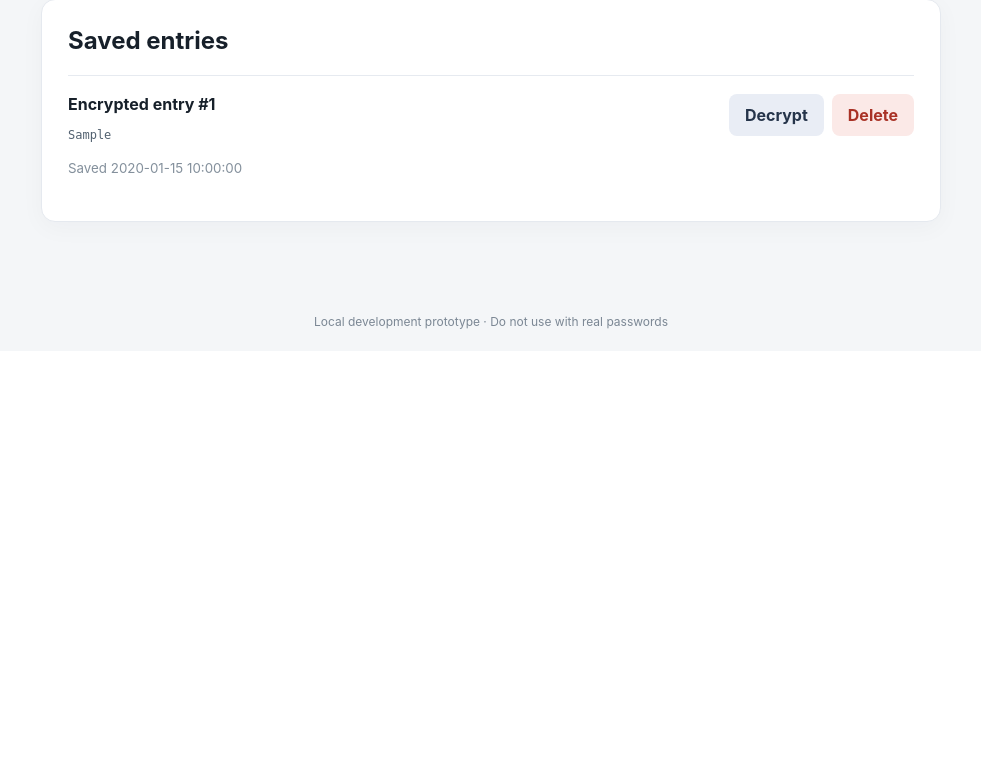
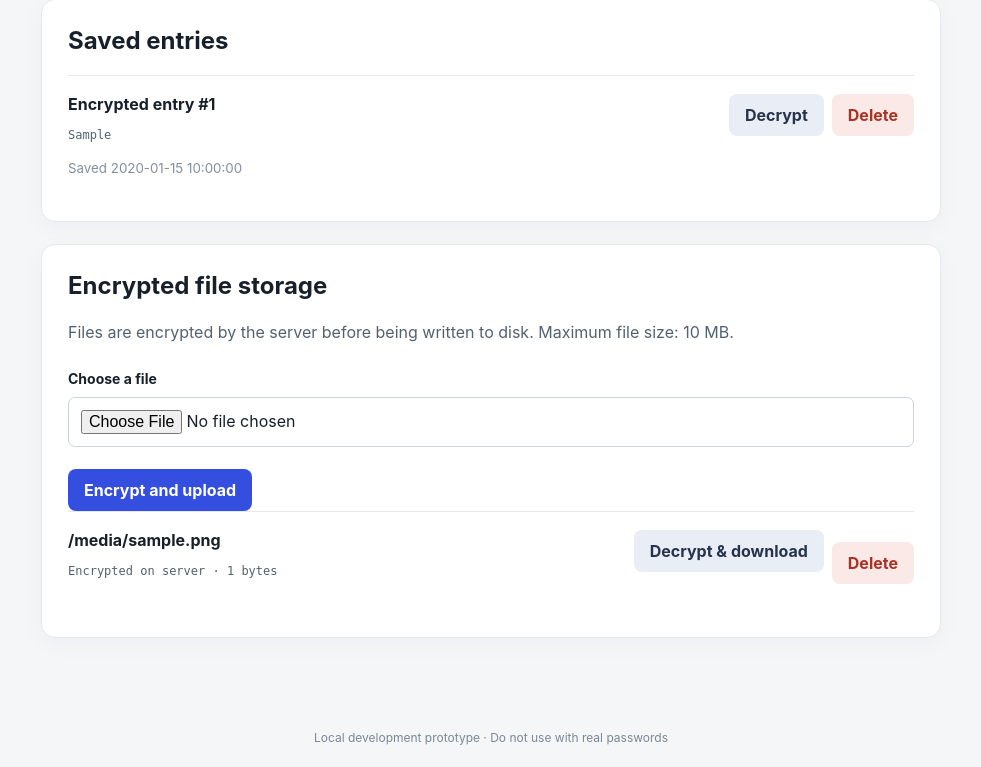
Before and after one commit to BILANIX/password-manager, a Flask app: template templates/vault.html in a window 1280 px wide. Shown: the part 968-1735 px from the top of the page, without its empty margins (149-1130 px from the left). Before the commit the page ends 1297 px from the top, so only its background shows below. Run offline with Flask 3, Linux system fonts and the light colour scheme; the template is opened without the code that fills it: most values are stand-ins (such as "Sample title", 1, 10 or a date in 2020); some libraries are stand-ins or nearby versions.

Commit message:
Checkpoint 2 security and file encryption

```diff
--- a/app.py
+++ b/app.py
@@ -1,18 +1,27 @@
-import os, json, sqlite3, secrets
+import os, json, sqlite3, secrets, uuid, base64
+from io import BytesIO
+from pathlib import Path
 from datetime import timedelta
-from flask import Flask, render_template, request, redirect, url_for, session, flash, jsonify, g
+from flask import Flask, render_template, request, redirect, url_for, session, flash, jsonify, g, send_file
 from argon2 import PasswordHasher
 from argon2.exceptions import VerifyMismatchError
 from flask_wtf.csrf import CSRFProtect
 from flask_limiter import Limiter
 from flask_limiter.util import get_remote_address
+from cryptography.fernet import Fernet, InvalidToken
+from werkzeug.utils import secure_filename
 
 BASE_DIR = os.path.abspath(os.path.dirname(__file__))
-DB_PATH = os.path.join(BASE_DIR, "instance", "password_manager.db")
-os.makedirs(os.path.dirname(DB_PATH), exist_ok=True)
+INSTANCE_DIR = os.path.join(BASE_DIR, "instance")
+DB_PATH = os.path.join(INSTANCE_DIR, "password_manager.db")
+FILES_DIR = os.path.join(INSTANCE_DIR, "encrypted_files")
+FILE_KEY_PATH = os.path.join(INSTANCE_DIR, ".file_encryption_key")
+os.makedirs(INSTANCE_DIR, mode=0o700, exist_ok=True)
+os.makedirs(FILES_DIR, mode=0o700, exist_ok=True)
+app_max_upload_bytes = 10 * 1024 * 1024
 
-# Keep the local development secret stable across application restarts.
 SECRET_KEY_PATH = os.path.join(BASE_DIR, "instance", ".flask_secret_key")
+
 if os.environ.get("FLASK_SECRET_KEY"):
     app_secret_key = os.environ["FLASK_SECRET_KEY"]
 else:
@@ -20,6 +29,7 @@ else:
         with open(SECRET_KEY_PATH, "w") as secret_file:
             secret_file.write(secrets.token_hex(32))
         os.chmod(SECRET_KEY_PATH, 0o600)
+
     with open(SECRET_KEY_PATH, "r") as secret_file:
         app_secret_key = secret_file.read().strip()
 
@@ -28,10 +38,10 @@ app.config.update(
     SECRET_KEY=app_secret_key,
     SESSION_COOKIE_HTTPONLY=True,
     SESSION_COOKIE_SAMESITE="Strict",
-    SESSION_COOKIE_SECURE=False,  # Local HTTP development only. Set True behind HTTPS.
+    SESSION_COOKIE_SECURE=True,
     PERMANENT_SESSION_LIFETIME=timedelta(minutes=30),
+    MAX_CONTENT_LENGTH=app_max_upload_bytes,
 )
-
 csrf = CSRFProtect(app)
 
 limiter = Limiter(
@@ -39,12 +49,43 @@ limiter = Limiter(
     app=app,
     default_limits=[],
 )
+
 hasher = PasswordHasher()
+
+# The server-side file-encryption key is generated once and kept outside the web root.
+# Losing this key makes previously uploaded files unrecoverable.
+if not os.path.exists(FILE_KEY_PATH):
+    with open(FILE_KEY_PATH, "wb") as key_file:
+        key_file.write(Fernet.generate_key())
+    os.chmod(FILE_KEY_PATH, 0o600)
+with open(FILE_KEY_PATH, "rb") as key_file:
+    file_cipher = Fernet(key_file.read().strip())
+
+
+def user_files_dir(user_id):
+    path = os.path.join(FILES_DIR, str(int(user_id)))
+    os.makedirs(path, mode=0o700, exist_ok=True)
+    return path
+
+
+def get_user_files(user_id):
+    files = []
+    for path in Path(user_files_dir(user_id)).glob("*.enc"):
+        try:
+            file_id = path.stem
+            if len(file_id) != 32:
+                continue
+            data = json.loads(file_cipher.decrypt(path.read_bytes()).decode("utf-8"))
+            files.append({"id": file_id, "filename": data["filename"], "size": len(base64.b64decode(data["content"]))})
+        except (InvalidToken, ValueError, KeyError, OSError):
+            continue
+    return sorted(files, key=lambda item: item["filename"].lower())
 
 def get_db():
     if "db" not in g:
         g.db = sqlite3.connect(DB_PATH)
         g.db.row_factory = sqlite3.Row
+        g.db.execute("PRAGMA foreign_keys = ON")
     return g.db
 
 @app.teardown_appcontext
@@ -76,7 +117,7 @@ def security_headers(response):
     response.headers["X-Frame-Options"] = "DENY"
     response.headers["Referrer-Policy"] = "no-referrer"
     response.headers["Content-Security-Policy"] = (
-        "default-src 'self'; script-src 'self' 'wasm-unsafe-eval'; style-src 'self'; "
+       "default-src 'self'; script-src 'self' 'wasm-unsafe-eval'; style-src 'self'; "
         "img-src 'self' data:; object-src 'none'; base-uri 'self'; "
         "frame-ancestors 'none'; form-action 'self'"
     )
@@ -111,7 +152,7 @@ def register():
     return render_template("register.html")
 
 @app.route("/login", methods=["GET", "POST"])
-@limiter.limit("5 per minute")
+@limiter.limit("5 per minute", methods=["POST"])
 def login():
     if request.method == "POST":
         username = request.form.get("username", "").strip()
@@ -141,7 +182,7 @@ def vault():
         "SELECT id, encrypted_payload, created_at FROM vault_entries WHERE user_id = ? ORDER BY id DESC",
         (session["user_id"],)
     ).fetchall()
-    return render_template("vault.html", entries=rows)
+    return render_template("vault.html", entries=rows, files=get_user_files(session["user_id"]))
 
 @app.route("/api/entries", methods=["POST"])
 def add_entry():
@@ -171,10 +212,67 @@ def delete_entry(entry_id):
         return jsonify(error="Entry not found"), 404
     return jsonify(ok=True)
 
+@app.route("/files", methods=["POST"])
+def upload_file():
+    if "user_id" not in session:
+        return redirect(url_for("login"))
+    uploaded = request.files.get("file")
+    if uploaded is None or not uploaded.filename:
+        flash("Choose a file to encrypt and upload.")
+        return redirect(url_for("vault"))
+    original_name = secure_filename(uploaded.filename) or "uploaded-file"
+    content = uploaded.read(app_max_upload_bytes + 1)
+    if not content or len(content) > app_max_upload_bytes:
+        flash("The file must be non-empty and no larger than 10 MB.")
+        return redirect(url_for("vault"))
+    file_id = uuid.uuid4().hex
+    encrypted = file_cipher.encrypt(json.dumps({
+        "filename": original_name,
+        "content": base64.b64encode(content).decode("ascii")
+    }).encode("utf-8"))
+    destination = os.path.join(user_files_dir(session["user_id"]), file_id + ".enc")
+    with open(destination, "xb") as encrypted_file:
+        encrypted_file.write(encrypted)
+    os.chmod(destination, 0o600)
+    flash("File encrypted on the server and saved.")
+    return redirect(url_for("vault"))
+
+
+@app.route("/files/<file_id>/download", methods=["GET"])
+def download_file(file_id):
+    if "user_id" not in session:
+        return redirect(url_for("login"))
+    if len(file_id) != 32 or any(ch not in "0123456789abcdef" for ch in file_id):
+        return "File not found", 404
+    path = os.path.join(user_files_dir(session["user_id"]), file_id + ".enc")
+    try:
+        data = json.loads(file_cipher.decrypt(Path(path).read_bytes()).decode("utf-8"))
+        content = base64.b64decode(data["content"], validate=True)
+    except (OSError, InvalidToken, ValueError, KeyError):
+        return "File not found", 404
+    return send_file(BytesIO(content), as_attachment=True, download_name=data["filename"], mimetype="application/octet-stream")
+
+
+@app.route("/files/<file_id>/delete", methods=["POST"])
+def delete_file(file_id):
+    if "user_id" not in session:
+        return redirect(url_for("login"))
+    if len(file_id) != 32 or any(ch not in "0123456789abcdef" for ch in file_id):
+        return "File not found", 404
+    path = os.path.join(user_files_dir(session["user_id"]), file_id + ".enc")
+    try:
+        os.remove(path)
+    except FileNotFoundError:
+        return "File not found", 404
+    flash("Encrypted file deleted.")
+    return redirect(url_for("vault"))
+
+
 @app.route("/logout", methods=["POST"])
 def logout():
     session.clear()
     return redirect(url_for("index"))
 
 if __name__ == "__main__":
-    app.run(host="127.0.0.1", port=5000, debug=True)
+    # Werkzeug creates a temporary self-signed certificate for local HTTPS.
+    app.run(host="127.0.0.1", port=5000, debug=False, ssl_context="adhoc")
--- a/static/js/vault.js
+++ b/static/js/vault.js
@@ -1,184 +1,98 @@
 const encoder = new TextEncoder();
 const decoder = new TextDecoder();
+const csrfToken = document.querySelector('meta[name="csrf-token"]')?.content || "";
 
 function bytesToBase64(bytes) {
   let binary = "";
-  bytes.forEach(b => binary += String.fromCharCode(b));
+  bytes.forEach((b) => binary += String.fromCharCode(b));
   return btoa(binary);
 }
-
 function base64ToBytes(value) {
   return Uint8Array.from(atob(value), c => c.charCodeAt(0));
 }
-
-async function deriveVaultKey(password, salt, metadata = {}) {
-  let rawKey;
-
-  if (metadata.kdf === "PBKDF2-SHA256") {
-    // Backward compatibility for entries encrypted by the earlier prototype.
-    const material = await crypto.subtle.importKey(
-      "raw", encoder.encode(password), "PBKDF2", false, ["deriveBits"]
-    );
-    rawKey = await crypto.subtle.deriveBits({
-      name: "PBKDF2",
-      salt,
-      iterations: metadata.iterations || 600000,
-      hash: "SHA-256"
-    }, material, 256);
-  } else {
-    // Argon2id: browser-side key derivation.
-    const result = await argon2.hash({
-      pass: password,
-      salt,
-      time: metadata.time || 3,
-      mem: metadata.mem || 65536,
-      hashLen: 32,
-      parallelism: metadata.parallelism || 1,
-      type: argon2.ArgonType.Argon2id
-    });
-    rawKey = result.hash;
-  }
-
-  return crypto.subtle.importKey(
-    "raw", rawKey, { name: "AES-GCM" }, false, ["encrypt", "decrypt"]
+async function deriveVaultKey(password, salt) {
+  const material = await crypto.subtle.importKey(
+    "raw", encoder.encode(password), "PBKDF2", false, ["deriveKey"]
+  );
+  return crypto.subtle.deriveKey(
+    { name: "PBKDF2", salt, iterations: 600000, hash: "SHA-256" },
+    material, { name: "AES-GCM", length: 256 }, false, ["encrypt", "decrypt"]
   );
 }
-
 async function encryptObject(value, password) {
   const salt = crypto.getRandomValues(new Uint8Array(16));
   const iv = crypto.getRandomValues(new Uint8Array(12));
-  const metadata = {
-    kdf: "Argon2id",
-    time: 3,
-    mem: 65536,
-    parallelism: 1
-  };
-
-  const key = await deriveVaultKey(password, salt, metadata);
+  const key = await deriveVaultKey(password, salt);
   const ciphertext = await crypto.subtle.encrypt(
-    { name: "AES-GCM", iv },
-    key,
-    encoder.encode(JSON.stringify(value))
+    { name: "AES-GCM", iv }, key, encoder.encode(JSON.stringify(value))
   );
-
   return JSON.stringify({
-    version: 1,
-    ...metadata,
-    cipher: "AES-256-GCM",
-    salt: bytesToBase64(salt),
-    iv: bytesToBase64(iv),
-    ciphertext: bytesToBase64(new Uint8Array(ciphertext))
+    version: 1, kdf: "PBKDF2-SHA256", iterations: 600000,
+    cipher: "AES-256-GCM", salt: bytesToBase64(salt),
+    iv: bytesToBase64(iv), ciphertext: bytesToBase64(new Uint8Array(ciphertext))
   });
 }
-
 async function decryptObject(payload, password) {
   const data = JSON.parse(payload);
-
-  if (data.version !== 1) {
-    throw new Error("Unsupported encrypted entry format.");
-  }
-
-  if (!["Argon2id", "PBKDF2-SHA256"].includes(data.kdf)) {
-    throw new Error("Unsupported key derivation algorithm.");
-  }
-
-  const key = await deriveVaultKey(
-    password, base64ToBytes(data.salt), data
-  );
-
+  if (data.version !== 1 || data.kdf !== "PBKDF2-SHA256") throw new Error("Unsupported encrypted entry format.");
+  const key = await deriveVaultKey(password, base64ToBytes(data.salt));
   const clear = await crypto.subtle.decrypt(
     { name: "AES-GCM", iv: base64ToBytes(data.iv) },
-    key,
-    base64ToBytes(data.ciphertext)
+    key, base64ToBytes(data.ciphertext)
   );
-
   return JSON.parse(decoder.decode(clear));
 }
-
 const form = document.querySelector("#entry-form");
-
 if (form) {
-  form.addEventListener("submit", async event => {
+  form.addEventListener("submit", async (event) => {
     event.preventDefault();
     const status = document.querySelector("#form-status");
-    status.textContent = "Deriving key and encrypting…";
-
+    status.textContent = "Encrypting…";
     try {
-      const vaultPassword = document.querySelector("#vault-key").value;
+      const keyPassword = document.querySelector("#vault-key").value;
       const record = {
         title: document.querySelector("#entry-title").value,
         username: document.querySelector("#entry-username").value,
         password: document.querySelector("#entry-password").value,
         url: document.querySelector("#entry-url").value
       };
-
-      const encrypted_payload = await encryptObject(record, vaultPassword);
+      const encrypted_payload = await encryptObject(record, keyPassword);
       const response = await fetch("/api/entries", {
         method: "POST",
-        headers: {
-            "Content-Type": "application/json",
-            "X-CSRFToken": document.querySelector('meta[name="csrf-token"]').content
-          },
+        headers: { "Content-Type": "application/json", "X-CSRFToken": csrfToken },
         body: JSON.stringify({ encrypted_payload })
       });
-
-      if (!response.ok) {
-        const result = await response.json();
-        throw new Error(result.error || "Could not save entry.");
-      }
-
+      if (!response.ok) throw new Error((await response.json()).error || "Could not save entry.");
       window.location.reload();
     } catch (error) {
       status.textContent = error.message || "Encryption failed.";
     }
   });
 }
-
 document.querySelectorAll(".decrypt-button").forEach(button => {
   button.addEventListener("click", async () => {
     const article = button.closest(".entry");
     const output = article.querySelector(".decrypted");
-    const vaultPassword = document.querySelector("#vault-key").value;
-
-    if (!vaultPassword) {
-      alert("Enter your vault encryption password above first.");
-      return;
-    }
-
+    const keyPassword = document.querySelector("#vault-key").value;
+    if (!keyPassword) { alert("Enter your vault encryption password above first."); return; }
     try {
-      const record = await decryptObject(article.dataset.payload, vaultPassword);
-      output.textContent =
-        `Name: ${record.title}\n` +
-        `Username: ${record.username}\n` +
-        `Password: ${record.password}\n` +
-        `Website: ${record.url}`;
+      // Fetch full ciphertext from the page's embedded, server-rendered data attribute.
+      const payload = article.dataset.payload;
+      if (!payload) throw new Error("Reload the vault page and try again.");
+      const data = await decryptObject(payload, keyPassword);
+      output.textContent = `Name: ${data.title}\nUsername: ${data.username}\nPassword: ${data.password}\nWebsite: ${data.url}`;
       output.hidden = false;
-    } catch (error) {
-      console.error(error);
+    } catch (_error) {
       alert("Could not decrypt this entry. Check the vault password and try again.");
     }
   });
 });
-
 document.querySelectorAll(".delete-button").forEach(button => {
   button.addEventListener("click", async () => {
     if (!confirm("Delete this vault entry?")) return;
-
     const article = button.closest(".entry");
-    const response = await fetch(
-      `/api/entries/${article.dataset.entryId}`,
-      {
-          method: "DELETE",
-          headers: {
-            "X-CSRFToken": document.querySelector('meta[name="csrf-token"]').content
-          }
-        }
-    );
-
-    if (response.ok) {
-      article.remove();
-    } else {
-      alert("Could not delete this entry.");
-    }
+    const response = await fetch(`/api/entries/${article.dataset.entryId}`, { method: "DELETE", headers: { "X-CSRFToken": csrfToken } });
+    if (response.ok) article.remove();
+    else alert("Could not delete this entry.");
   });
 });
--- a/templates/base.html
+++ b/templates/base.html
@@ -13,8 +13,7 @@
 <nav>
 {% if session.get('user_id') %}
 <a href="{{ url_for('vault') }}">Vault</a>
-<form class="inline" method="post" action="{{ url_for('logout') }}">
-  <input type="hidden" name="csrf_token" value="{{ csrf_token() }}"><button class="link-button" type="submit">Log out</button></form>
+<form class="inline" method="post" action="{{ url_for('logout') }}"><input type="hidden" name="csrf_token" value="{{ csrf_token() }}"><button class="link-button" type="submit">Log out</button></form>
 {% else %}
 <a href="{{ url_for('login') }}">Log in</a><a href="{{ url_for('register') }}">Register</a>
 {% endif %}
--- a/templates/index.html
+++ b/templates/index.html
@@ -6,6 +6,6 @@
 <h1>Your passwords.<br><span>Encrypted before storage.</span></h1>
 <p>This prototype stores vault entries as ciphertext. Your browser encrypts each entry before sending it to the server.</p>
 <div class="actions"><a class="button" href="{{ url_for('register') }}">Create account</a><a class="button secondary" href="{{ url_for('login') }}">Sign in</a></div>
-
+<p class="notice">Prototype note: browser-side key derivation currently uses Web Crypto PBKDF2. Checkpoint 1 specifies Argon2id for vault key derivation, which remains a follow-up implementation task.</p>
 </section>
 {% endblock %}
--- a/templates/vault.html
+++ b/templates/vault.html
@@ -1,7 +1,6 @@
 {% extends "base.html" %}
 {% block title %}Your vault · Password Manager{% endblock %}
-{% block head %}<script src="{{ url_for('static', filename='js/argon2-bundled.min.js') }}" defer></script>
-<script src="{{ url_for('static', filename='js/vault.js') }}" defer></script>{% endblock %}
+{% block head %}<script src="{{ url_for('static', filename='js/vault.js') }}" defer></script>{% endblock %}
 {% block content %}
 <section class="vault-heading"><div><p class="eyebrow">YOUR PRIVATE VAULT</p><h1>Hello, {{ session.get('username')|e }}</h1><p>Entries are encrypted in this browser before being saved.</p></div></section>
 <section class="panel">
@@ -26,4 +25,30 @@
 {% endfor %}</div>
 {% else %}<p id="empty-state">No entries yet. Add one above.</p>{% endif %}
 </section>
+<section class="panel">
+<h2>Encrypted file storage</h2>
+<p>Files are encrypted by the server before being written to disk. Maximum file size: 10 MB.</p>
+<form method="post" action="{{ url_for('upload_file') }}" enctype="multipart/form-data">
+<input type="hidden" name="csrf_token" value="{{ csrf_token() }}">
+<label for="file-upload">Choose a file</label>
+<input id="file-upload" type="file" name="file" required>
+<button class="button" type="submit">Encrypt and upload</button>
+</form>
+{% if files %}
+<div class="entry-list">
+{% for file in files %}
+<article class="entry">
+<div><strong>{{ file['filename'] }}</strong><p class="ciphertext">Encrypted on server · {{ file['size'] }} bytes</p></div>
+<div class="entry-actions">
+<a class="button secondary" href="{{ url_for('download_file', file_id=file['id']) }}">Decrypt &amp; download</a>
+<form method="post" action="{{ url_for('delete_file', file_id=file['id']) }}">
+<input type="hidden" name="csrf_token" value="{{ csrf_token() }}">
+<button class="button danger" type="submit">Delete</button>
+</form>
+</div>
+</article>
+{% endfor %}
+</div>
+{% else %}<p>No files uploaded yet.</p>{% endif %}
+</section>
 {% endblock %}
```
Also changed, not shown: PROGRESS.md (added, +7 -0 lines), requirements.txt (+5 -26 lines), README.md, 1 other file.
